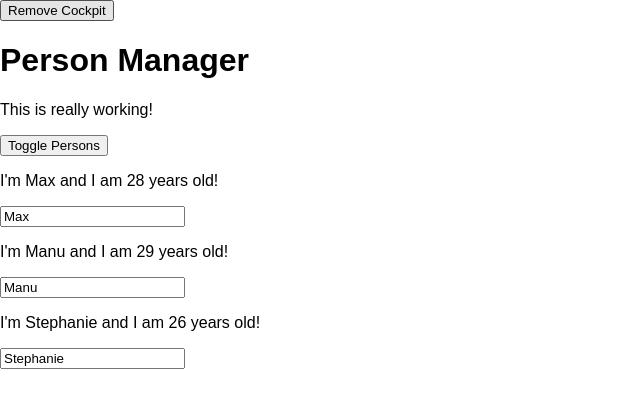
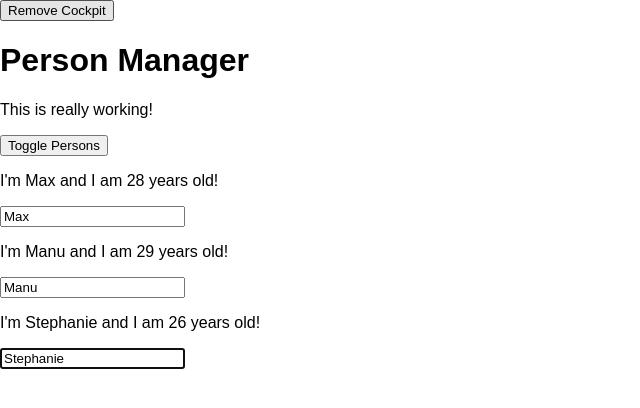
Before and after one commit to macDad/React-The-Complete-Guide, a React app in the folder react-complete-guide/: page / in a window 1280 px wide. Both pictures are taken after a click on the button "Toggle Persons". Shown: the top 408 px of the page, without its empty margins (0-640 px from the left). Built offline with nearby package versions, Linux system fonts and the light colour scheme.

Commit message:
110. Using Refs

```diff
--- a/react-complete-guide/src/components/Persons/Person/Person.js
+++ b/react-complete-guide/src/components/Persons/Person/Person.js
@@ -5,6 +5,17 @@ import withClass from "../../../hoc/withClass";
 import classes from "./Person.css";
 
 class Person extends Component {
+
+    constructor(props) {
+        super(props);
+        this.inputElementRef = React.createRef();
+    }
+
+    componentDidMount() {
+        //this.inputElement.focus();
+        this.inputElementRef.current.focus();
+    }
+
     render() {
         console.log('[Person.js] rendering...');
         return (
@@ -12,8 +23,13 @@ class Person extends Component {
                 <p onClick={this.props.click}>
                     I'm {this.props.name} and I am {this.props.age} years old!
                 </p>
-                <p>{this.props.children}</p>
+                <p key="i2">{this.props.children}</p>
                 <input
+                    key="i3"
+                    // ref={(inputEl) => {
+                    //     this.inputElement = inputEl
+                    // }}
+                    ref={this.inputElementRef}
                     type="text"
                     onChange={this.props.changed}
                     value={this.props.name}
```
Also changed, not shown: 1 other file (tests, documents, lock files or other folders).
